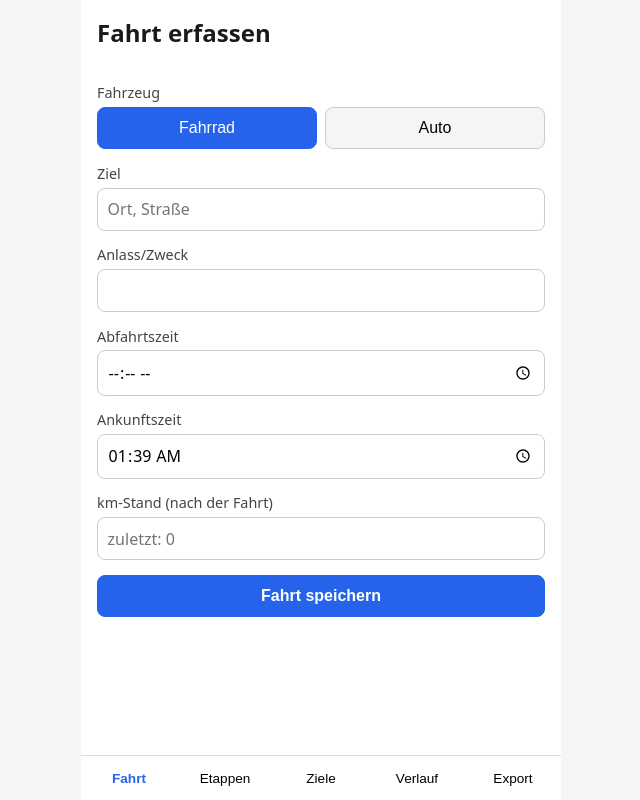
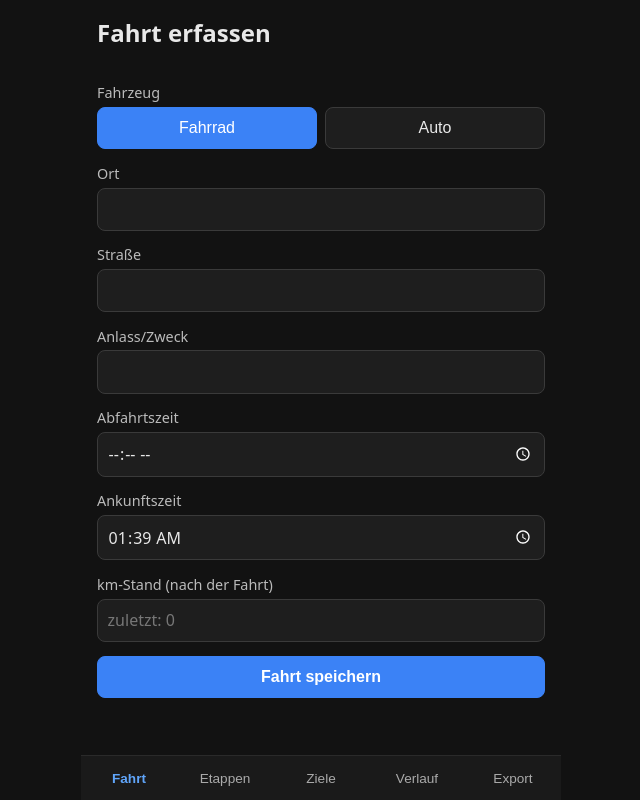
Before and after one commit to GerhardBraun/Fahrtenbuch, a React (Vite) app: page / in a window 1280 px wide. Shown: the whole page, without its empty margins (319-959 px from the left). Built offline with nearby package versions, Linux system fonts and the light colour scheme.

Commit message:
Dunkles Design, getrennte Ort-/Straße-Felder beim Ziel
Ziel-Eingabe in beiden Formularen (Einzelfahrt, Etappe) auf separate
Ort-/Straße-Felder mit Autovervollständigung umgestellt statt eines
kombinierten Freitextfelds; Routen-Matching entsprechend angepasst.

```diff
--- a/src/components/EinzelfahrtForm.tsx
+++ b/src/components/EinzelfahrtForm.tsx
@@ -1,5 +1,5 @@
-import { useState } from 'react'
-import { computeEinzelfahrt, findRoute } from '../logic'
+import { useMemo, useState } from 'react'
+import { computeEinzelfahrt, findRoute, zielText } from '../logic'
 import { nowTime, today } from '../timeUtils'
 import type { Etappe, FahrzeugId, KmStaende, Route } from '../types'
 import { FAHRZEUGE } from '../types'
@@ -12,7 +12,8 @@ interface Props {
 
 export default function EinzelfahrtForm({ routen, kmStaende, onSave }: Props) {
   const [fahrzeug, setFahrzeug] = useState<FahrzeugId>('Rad')
-  const [ziel, setZiel] = useState('')
+  const [ort, setOrt] = useState('')
+  const [strasse, setStrasse] = useState('')
   const [zweck, setZweck] = useState('')
   const [abfahrt, setAbfahrt] = useState('')
   const [ankunft, setAnkunft] = useState(nowTime())
@@ -21,8 +22,24 @@ export default function EinzelfahrtForm({ routen, kmStaende, onSave }: Props) {
 
   const lastKmStand = kmStaende[fahrzeug]
 
+  const orte = useMemo(() => [...new Set(routen.map((r) => r.ort))], [routen])
+  const strassen = useMemo(() => {
+    const treffer = routen.filter((r) => r.ort.trim().toLowerCase() === ort.trim().toLowerCase())
+    const quelle = treffer.length > 0 ? treffer : routen
+    return [...new Set(quelle.map((r) => r.strasse))]
+  }, [routen, ort])
+
+  function handleOrtChange(value: string) {
+    setOrt(value)
+    if (!strasse) {
+      const treffer = routen.filter((r) => r.ort.trim().toLowerCase() === value.trim().toLowerCase())
+      if (treffer.length === 1) setStrasse(treffer[0].strasse)
+    }
+  }
+
   function resetForm() {
-    setZiel('')
+    setOrt('')
+    setStrasse('')
     setZweck('')
     setAbfahrt('')
     setAnkunft(nowTime())
@@ -34,7 +51,7 @@ export default function EinzelfahrtForm({ routen, kmStaende, onSave }: Props) {
     setMeldung('')
 
     const kmEnde = Number(kmStandEnde)
-    if (!ziel.trim() || !zweck.trim() || !abfahrt || !ankunft || !kmStandEnde) {
+    if (!ort.trim() || !zweck.trim() || !abfahrt || !ankunft || !kmStandEnde) {
       setMeldung('Bitte alle Felder ausfüllen.')
       return
     }
@@ -43,11 +60,11 @@ export default function EinzelfahrtForm({ routen, kmStaende, onSave }: Props) {
       return
     }
 
-    const route = findRoute(routen, ziel)
+    const route = findRoute(routen, ort, strasse)
     const neue = computeEinzelfahrt({
       fahrzeug,
       datum: today(),
-      ziel: route ? `${route.ort}, ${route.strasse}` : ziel.trim(),
+      ziel: zielText(ort, strasse),
       zweck: zweck.trim(),
       abfahrt,
       ankunft,
@@ -82,18 +99,21 @@ export default function EinzelfahrtForm({ routen, kmStaende, onSave }: Props) {
       </label>
 
       <label>
-        Ziel
-        <input
-          list="routen-liste"
-          value={ziel}
-          onChange={(e) => setZiel(e.target.value)}
-          placeholder="Ort, Straße"
-        />
-        <datalist id="routen-liste">
-          {routen.map((r) => (
-            <option key={r.id} value={`${r.ort}, ${r.strasse}`}>
-              {r.name}
-            </option>
+        Ort
+        <input list="orte-liste" value={ort} onChange={(e) => handleOrtChange(e.target.value)} />
+        <datalist id="orte-liste">
+          {orte.map((o) => (
+            <option key={o} value={o} />
+          ))}
+        </datalist>
+      </label>
+
+      <label>
+        Straße
+        <input list="strassen-liste" value={strasse} onChange={(e) => setStrasse(e.target.value)} />
+        <datalist id="strassen-liste">
+          {strassen.map((s) => (
+            <option key={s} value={s} />
           ))}
         </datalist>
       </label>
--- a/src/components/EtappenForm.tsx
+++ b/src/components/EtappenForm.tsx
@@ -1,5 +1,5 @@
-import { useEffect, useState } from 'react'
-import { computeEtappe, findRoute } from '../logic'
+import { useEffect, useMemo, useState } from 'react'
+import { computeEtappe, findRoute, zielText } from '../logic'
 import { nowTime, today } from '../timeUtils'
 import type { Etappe, FahrzeugId, KmStaende, Route } from '../types'
 import { FAHRZEUGE, ZUHAUSE } from '../types'
@@ -20,7 +20,8 @@ function offenerStandort(etappen: Etappe[], fahrzeug: FahrzeugId): Etappe | null
 
 export default function EtappenForm({ routen, kmStaende, etappen, onSave }: Props) {
   const [fahrzeug, setFahrzeug] = useState<FahrzeugId>('Rad')
-  const [ziel, setZiel] = useState('')
+  const [ort, setOrt] = useState('')
+  const [strasse, setStrasse] = useState('')
   const [zweck, setZweck] = useState('')
   const [abfahrt, setAbfahrt] = useState('')
   const [ankunft, setAnkunft] = useState(nowTime())
@@ -32,13 +33,29 @@ export default function EtappenForm({ routen, kmStaende, etappen, onSave }: Prop
   const start = standort ? standort.ziel : ZUHAUSE
   const lastKmStand = kmStaende[fahrzeug]
 
+  const orte = useMemo(() => [...new Set(routen.map((r) => r.ort))], [routen])
+  const strassen = useMemo(() => {
+    const treffer = routen.filter((r) => r.ort.trim().toLowerCase() === ort.trim().toLowerCase())
+    const quelle = treffer.length > 0 ? treffer : routen
+    return [...new Set(quelle.map((r) => r.strasse))]
+  }, [routen, ort])
+
+  function handleOrtChange(value: string) {
+    setOrt(value)
+    if (!strasse) {
+      const treffer = routen.filter((r) => r.ort.trim().toLowerCase() === value.trim().toLowerCase())
+      if (treffer.length === 1) setStrasse(treffer[0].strasse)
+    }
+  }
+
   useEffect(() => {
     setAbfahrt(standort ? standort.ankunft : '')
     // eslint-disable-next-line react-hooks/exhaustive-deps
   }, [fahrzeug])
 
   function resetForm() {
-    setZiel('')
+    setOrt('')
+    setStrasse('')
     setZweck('')
     setAnkunft(nowTime())
     setKmStandEnde('')
@@ -50,10 +67,10 @@ export default function EtappenForm({ routen, kmStaende, etappen, onSave }: Prop
     setMeldung('')
 
     const kmEnde = Number(kmStandEnde)
-    const zielText = zurueck ? ZUHAUSE : ziel.trim()
+    const ziel = zurueck ? ZUHAUSE : zielText(ort, strasse)
     const zweckText = zurueck ? 'Rückfahrt' : zweck.trim()
 
-    if (!zielText || !zweckText || !abfahrt || !ankunft || !kmStandEnde) {
+    if (!ziel || !zweckText || !abfahrt || !ankunft || !kmStandEnde) {
       setMeldung('Bitte alle Felder ausfüllen.')
       return
     }
@@ -62,12 +79,12 @@ export default function EtappenForm({ routen, kmStaende, etappen, onSave }: Prop
       return
     }
 
-    const route = zurueck ? undefined : findRoute(routen, ziel)
+    const route = zurueck ? undefined : findRoute(routen, ort, strasse)
     const neue = computeEtappe({
       fahrzeug,
       datum: today(),
       start,
-      ziel: route ? `${route.ort}, ${route.strasse}` : zielText,
+      ziel,
       zweck: zweckText,
       abfahrt,
       ankunft,
@@ -114,18 +131,21 @@ export default function EtappenForm({ routen, kmStaende, etappen, onSave }: Prop
       {!zurueck && (
         <>
           <label>
-            Ziel
-            <input
-              list="routen-liste-etappe"
-              value={ziel}
-              onChange={(e) => setZiel(e.target.value)}
-              placeholder="Ort, Straße"
-            />
-            <datalist id="routen-liste-etappe">
-              {routen.map((r) => (
-                <option key={r.id} value={`${r.ort}, ${r.strasse}`}>
-                  {r.name}
-                </option>
+            Ort
+            <input list="orte-liste-etappe" value={ort} onChange={(e) => handleOrtChange(e.target.value)} />
+            <datalist id="orte-liste-etappe">
+              {orte.map((o) => (
+                <option key={o} value={o} />
+              ))}
+            </datalist>
+          </label>
+
+          <label>
+            Straße
+            <input list="strassen-liste-etappe" value={strasse} onChange={(e) => setStrasse(e.target.value)} />
+            <datalist id="strassen-liste-etappe">
+              {strassen.map((s) => (
+                <option key={s} value={s} />
               ))}
             </datalist>
           </label>
--- a/src/index.css
+++ b/src/index.css
@@ -1,8 +1,8 @@
 :root {
   font-family: system-ui, -apple-system, Segoe UI, Roboto, sans-serif;
-  color-scheme: light;
-  color: #1a1a1a;
-  background-color: #f5f5f5;
+  color-scheme: dark;
+  color: #e8e8e8;
+  background-color: #121212;
 }
 
 * {
@@ -20,7 +20,7 @@ body {
   min-height: 100vh;
   max-width: 480px;
   margin: 0 auto;
-  background: #fff;
+  background: #121212;
 }
 
 .content {
@@ -51,7 +51,7 @@ form label {
   gap: 0.3rem;
   font-size: 0.9rem;
   font-weight: 500;
-  color: #444;
+  color: #bbb;
 }
 
 .form label.checkbox,
@@ -66,9 +66,16 @@ select,
 textarea {
   font-size: 1rem;
   padding: 0.6rem;
-  border: 1px solid #ccc;
+  border: 1px solid #3a3a3a;
   border-radius: 8px;
   font-family: inherit;
+  background: #1e1e1e;
+  color: #e8e8e8;
+}
+
+input::placeholder,
+textarea::placeholder {
+  color: #777;
 }
 
 .segmented {
@@ -80,48 +87,51 @@ textarea {
   flex: 1;
   padding: 0.7rem;
   border-radius: 8px;
-  border: 1px solid #ccc;
-  background: #f5f5f5;
+  border: 1px solid #3a3a3a;
+  background: #1e1e1e;
+  color: #e8e8e8;
   font-size: 1rem;
 }
 
 .segmented button.active {
-  background: #2563eb;
+  background: #3b82f6;
   color: #fff;
-  border-color: #2563eb;
+  border-color: #3b82f6;
 }
 
 button {
   border-radius: 8px;
-  border: 1px solid #ccc;
+  border: 1px solid #3a3a3a;
   padding: 0.7rem 1rem;
   font-size: 1rem;
-  background: #f5f5f5;
+  background: #1e1e1e;
+  color: #e8e8e8;
   cursor: pointer;
 }
 
 button.primary {
-  background: #2563eb;
+  background: #3b82f6;
   color: #fff;
-  border-color: #2563eb;
+  border-color: #3b82f6;
   font-weight: 600;
 }
 
 .meldung {
   padding: 0.6rem;
-  background: #eef2ff;
+  background: #1e2a45;
+  color: #cfe0ff;
   border-radius: 8px;
   font-size: 0.9rem;
 }
 
 .hinweis {
-  color: #666;
+  color: #999;
   font-size: 0.85rem;
   margin: -0.4rem 0 0;
 }
 
 .info {
-  background: #f5f5f5;
+  background: #1e1e1e;
   padding: 0.5rem 0.7rem;
   border-radius: 8px;
   margin: 0;
@@ -135,21 +145,22 @@ button.primary {
   width: 100%;
   max-width: 480px;
   display: flex;
-  border-top: 1px solid #ddd;
-  background: #fff;
+  border-top: 1px solid #2a2a2a;
+  background: #1a1a1a;
 }
 
 .tabbar button {
   flex: 1;
   border: none;
   border-radius: 0;
-  background: #fff;
+  background: #1a1a1a;
+  color: #aaa;
   padding: 0.9rem 0.3rem;
   font-size: 0.85rem;
 }
 
 .tabbar button.active {
-  color: #2563eb;
+  color: #60a5fa;
   font-weight: 700;
 }
 
@@ -179,14 +190,14 @@ button.primary {
 }
 
 .verlauf-liste li {
-  border: 1px solid #eee;
+  border: 1px solid #2a2a2a;
   border-radius: 10px;
   padding: 0.7rem;
   position: relative;
 }
 
 .verlauf-liste li.exportiert {
-  background: #f8f8f8;
+  background: #1a1a1a;
 }
 
 .verlauf-kopf {
@@ -208,7 +219,8 @@ button.primary {
   top: 0.5rem;
   right: 0.5rem;
   font-size: 0.7rem;
-  background: #ddd;
+  background: #333;
+  color: #ccc;
   padding: 0.1rem 0.4rem;
   border-radius: 6px;
 }
--- a/src/logic.ts
+++ b/src/logic.ts
@@ -132,9 +132,12 @@ export function computeEtappe(input: EtappeInput): Etappe {
   }
 }
 
-export function findRoute(routen: Route[], zielText: string): Route | undefined {
-  const normalized = zielText.trim().toLowerCase()
-  return routen.find(
-    (r) => `${r.ort}, ${r.strasse}`.toLowerCase() === normalized || r.name.toLowerCase() === normalized,
-  )
+export function findRoute(routen: Route[], ort: string, strasse: string): Route | undefined {
+  const ortN = ort.trim().toLowerCase()
+  const strasseN = strasse.trim().toLowerCase()
+  return routen.find((r) => r.ort.trim().toLowerCase() === ortN && r.strasse.trim().toLowerCase() === strasseN)
 }
+
+export function zielText(ort: string, strasse: string): string {
+  return strasse.trim() ? `${ort.trim()}, ${strasse.trim()}` : ort.trim()
+}
--- a/vite.config.ts
+++ b/vite.config.ts
@@ -17,8 +17,8 @@ export default defineConfig({
         start_url: '/Fahrtenbuch/',
         scope: '/Fahrtenbuch/',
         display: 'standalone',
-        background_color: '#ffffff',
-        theme_color: '#2563eb',
+        background_color: '#121212',
+        theme_color: '#121212',
         icons: [
           { src: 'pwa-192x192.png', sizes: '192x192', type: 'image/png' },
           { src: 'pwa-512x512.png', sizes: '512x512', type: 'image/png' },
```
